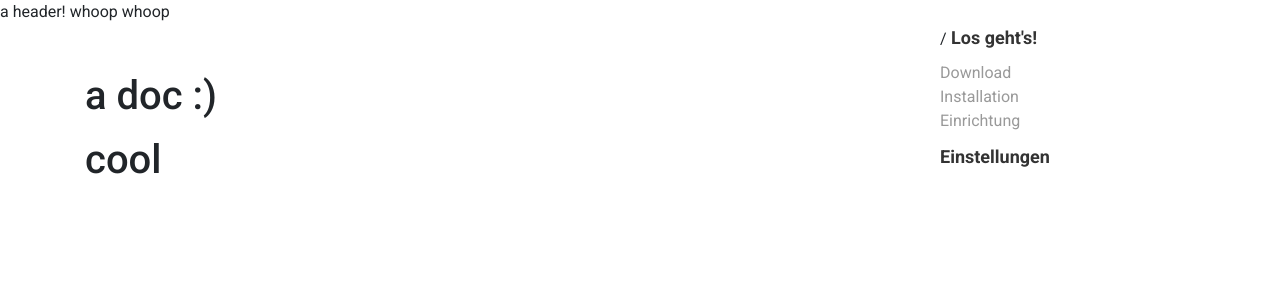
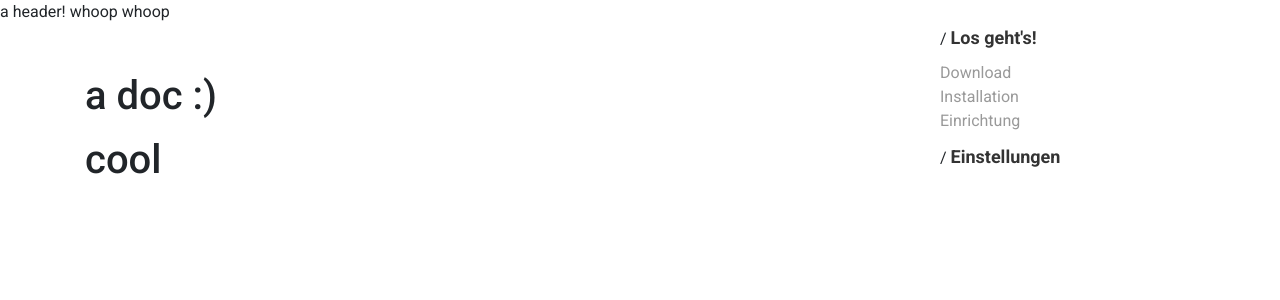
Before and after one commit to Blur-Creative/theme-views, a Jekyll site: the page built from index.md, in a window 1280 px wide. Shown: the top 300 px of the page. Built offline with Jekyll 4.4.1, drawn with Linux system fonts in a browser that asks for light colours.

Commit message:
update build

```diff
--- a/_includes/sidebar.html
+++ b/_includes/sidebar.html
@@ -1,8 +1,6 @@
 <nav class="page-sidebar" id="sidemenu">
-    {{ page.id }}
-    {{ page.url }}
 
-    {%- assign page_slug = page.url | split: '/' | last | replace: '.html', ''  -%}
+    {%- assign page_slug = page.url | replace: '.html'  -%}
 
     {%- for group in site.data.nav -%}
         {%- assign link = group.pages | first -%}
@@ -11,6 +9,8 @@
         {%- if page_slug == group_slug -%}
             {%- assign active = 'active' -%}
         {%- endif -%}
+
+        {{ page_slug }}
 
         <a class="nav-main-link" href="{{ site.baseurl }}/theme-views/de/{{ group.perm }}">
             {{ group.title }}
```
